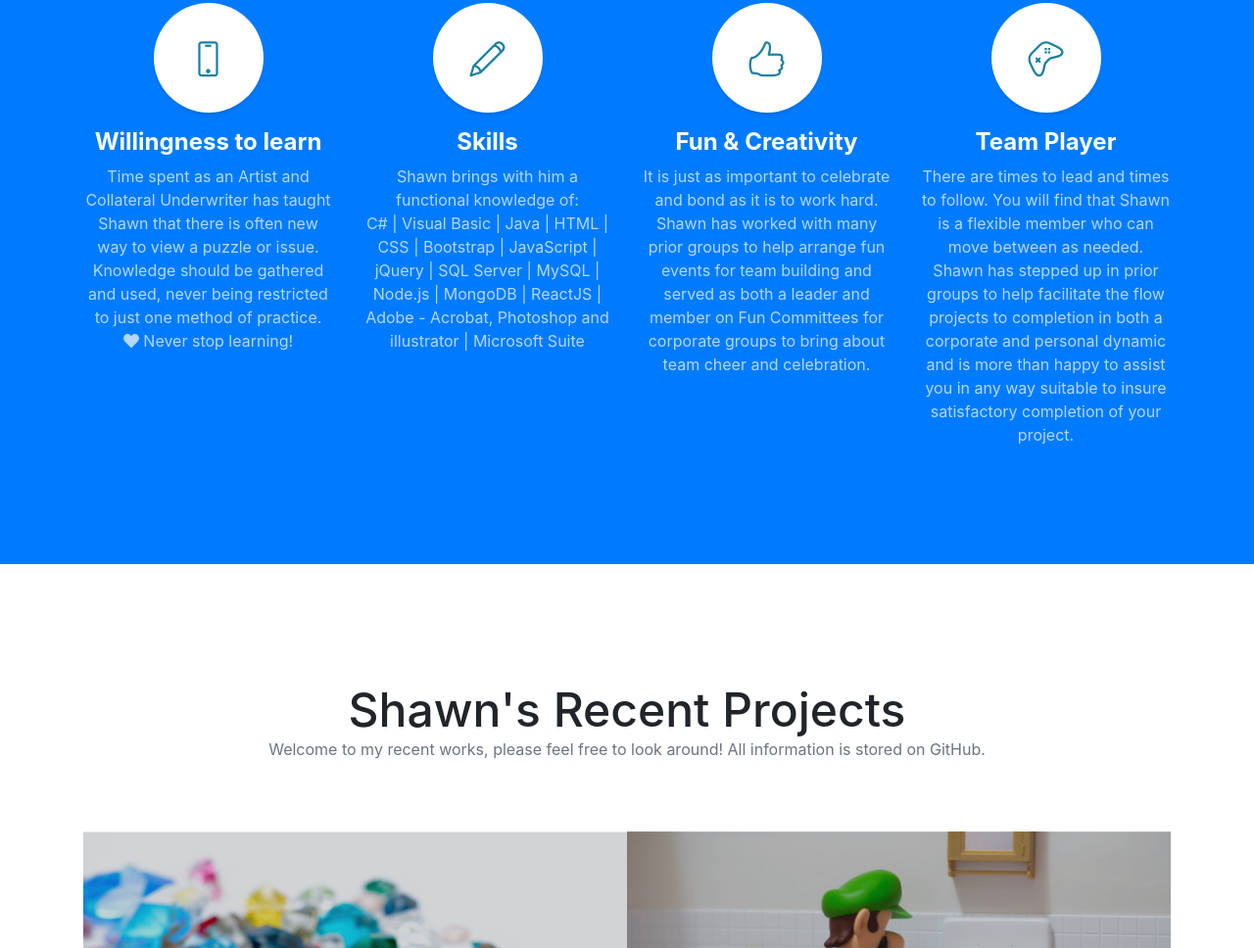
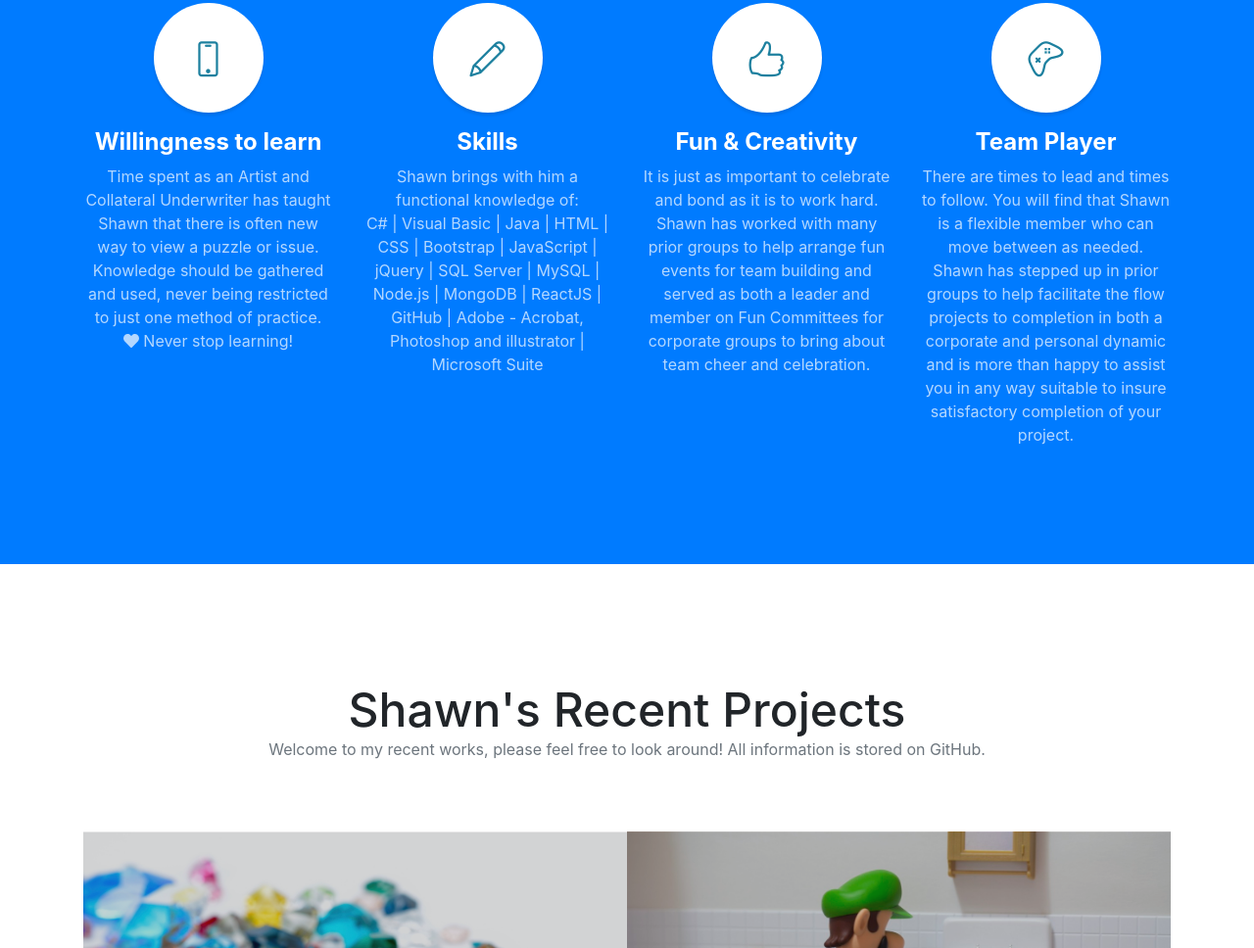
Before and after one commit to SWolfMN78/myPortfolioPrj, a website with bundled scripts: page index.html in a window 1280 px wide. Shown: the part 1659-2627 px from the top of the page at 98% size. Built offline with nearby package versions, Linux system fonts and the light colour scheme.

Commit message:
added informationd.

```diff
--- a/index.html
+++ b/index.html
@@ -114,7 +114,7 @@
                         <strong>Skills</strong>
                     </h4>
                     <p class="text-faded mb-0">Shawn brings with him a functional knowledge of: <br> C# | Visual Basic | Java | HTML | CSS | Bootstrap | JavaScript | jQuery |
-                        SQL Server | MySQL | Node.js | MongoDB | ReactJS | Adobe - Acrobat, Photoshop and illustrator | Microsoft Suite</p>
+                        SQL Server | MySQL | Node.js | MongoDB | ReactJS | GitHub | Adobe - Acrobat, Photoshop and illustrator | Microsoft Suite</p>
                 </div>
                 <div class="col-lg-3 col-md-6 mb-5 mb-md-0">
                     <span class="service-icon rounded-circle mx-auto mb-3">
```
